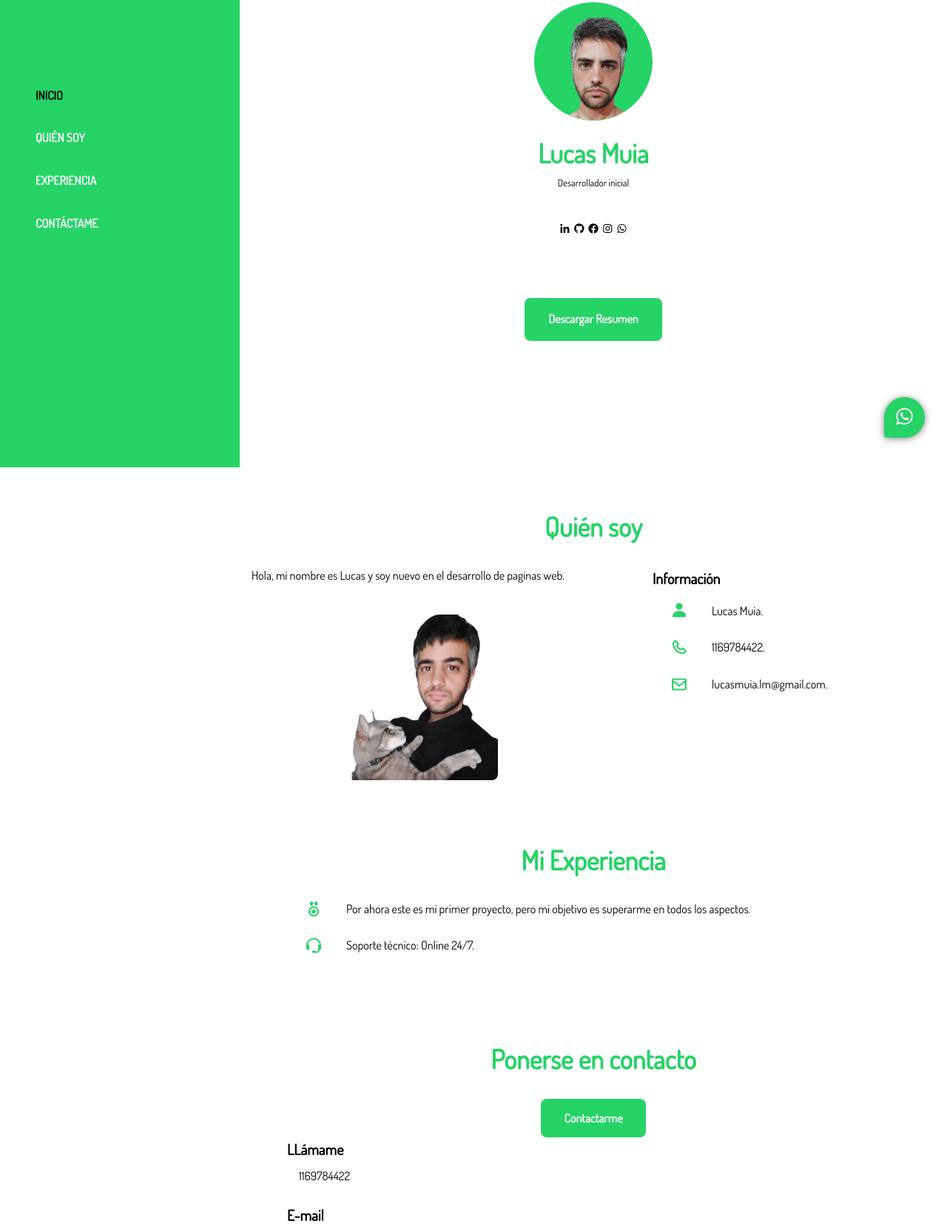
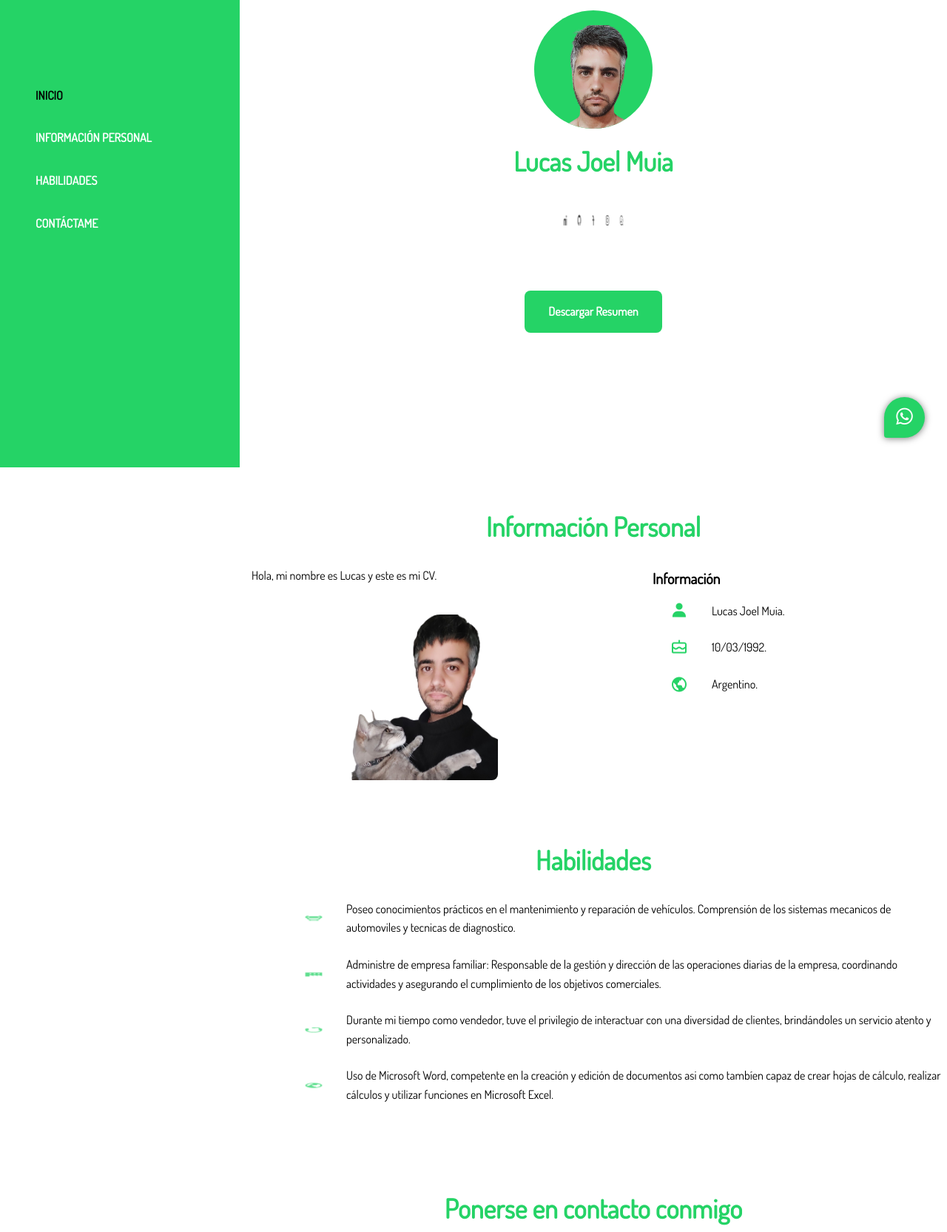
Before and after one commit to lucasmuia/lucasmuia, a plain HTML site: page index.html in a window 1280 px wide. Shown: the part 168-1834 px from the top of the page at 74% size. Drawn offline with nearby package versions, Linux system fonts and the light colour scheme.

Commit message:
Update index.html

```diff
--- a/index.html
+++ b/index.html
@@ -17,6 +17,7 @@
       @import url("https://fonts.googleapis.com/css2?family=Dosis&display=swap");
     </style>
     <title>Curriculum Vitae</title>
+
   </head>
   <body>
     <!-- header -->
@@ -28,6 +29,10 @@
 
         <div>
           <a href="#" class="nav__logo">Mi CV</a>
+          <button id="switch" class="switch">
+            <span><i class='bx bxs-sun bx-tada' ></i></span>
+            <span><i class='bx bxs-moon bx-tada bx-rotate-180' ></i></span>
+          </button>
         </div>
 
         <div class="nav__menu" id="nav-menu">
@@ -36,9 +41,10 @@
           </div>
 
           <ul class="nav__list">
+
             <li class="nav__item"><a href="#Home" class="nav__link active">Inicio</a></li>
-            <li class="nav__item"><a href="#About" class="nav__link">Quién soy</a></li>
-            <li class="nav__item"><a href="#Skills" class="nav__link">Experiencia</a></li>
+            <li class="nav__item"><a href="#About" class="nav__link">Información Personal</a></li>
+            <li class="nav__item"><a href="#Skills" class="nav__link">Habilidades</a></li>
             <li class="nav__item"><a href="#Contact" class="nav__link">Contáctame</a></li>
           </ul>
         </div>
@@ -58,15 +64,15 @@
               <img src="Imagenes/Yo-Sin-Fondo.png" alt="Aparece una imagen mia">
             </div>
 
-            <h1 class="home__title">Lucas Muia</h1>
-            <span class="home__profession">Desarrollador inicial</span>
+            <h1 class="home__title">Lucas Joel Muia</h1>
+            <span class="home__profession"></span>
 
             <div class="home__social">
-              <a href="https://www.linkedin.com/in/lucas-muia-065662259" class="Home__social-link"><i class='bx bxl-linkedin'></i></a>
-              <a href="https://github.com/lucasmuia" class="Home__social-link"><i class='bx bxl-github'></i></a>
-              <a href="https://www.facebook.com/Lucas.Muia" class="Home__social-link"><i class='bx bxl-facebook-circle'></i></a>
-              <a href="https://www.instagram.com/lucasmuiaok" class="Home__social-link"><i class='bx bxl-instagram'></i></a>
-              <a href="https://wa.me/541169784422" class="Home__social-link"><i class='bx bxl-whatsapp'></i></a>
+              <a href="https://www.linkedin.com/in/lucas-muia-065662259" class="Home__social-link" target="_blank" ><i class='bx bxl-linkedin bx-flip-horizontal bx-burst' ></i></a>
+              <a href="https://github.com/lucasmuia" class="Home__social-link" target="_blank" ><i class='bx bxl-github bx-flip-horizontal bx-burst' ></i></i></a>
+              <a href="https://www.facebook.com/Lucas.Muia" class="Home__social-link" target="_blank" ><i class='bx bxl-facebook bx-flip-horizontal bx-burst' ></i></i></a>
+              <a href="https://www.instagram.com/lucasmuiaok" class="Home__social-link" target="_blank" ><i class='bx bxl-instagram bx-flip-horizontal bx-burst' ></i></i></a>
+              <a href="https://wa.me/541169784422" class="Home__social-link" target="_blank" ><i class='bx bxl-whatsapp bx-flip-horizontal bx-burst' ></i></i></a>
             </div>
 
             <a download="" href="#" class="button home__button">Descargar Resumen</a>
@@ -77,11 +83,11 @@
       <!--== Acerca mio ==-->
       <section class="about section" id="About">
         <span class="section-subtitle"></span>
-        <h2 class="section-title">Quién soy</h2>
+        <h2 class="section-title">Información Personal</h2>
 
         <div class="about__container bd-grid">
           <div class="about__data">
-            <p class="about__description">Hola, mi nombre es Lucas y soy nuevo en el desarrollo de paginas web.</p>
+            <p class="about__description">Hola, mi nombre es Lucas y este es mi CV.</p>
             <img src="Imagenes/3-Sin-Fondo.png" alt="" class="about__img">
           </div>
 
@@ -90,18 +96,18 @@
               <h3 class="about__information-title">Información</h3>
 
               <div class="about__information-data">
-                <i class='bx bxs-user about__information-icon'></i>
-                <span>Lucas Muia.</span>
+                <i class='bx bxs-user bx-tada about__information-icon' ></i>
+                <span>Lucas Joel Muia.</span>
               </div>
 
               <div class="about__information-data">
-                <i class='bx bx-phone about__information-icon'></i>
-                <span>1169784422.</span>
+                <i class='bx bx-cake bx-tada about__information-icon' ></i>
+                <span>10/03/1992.</span>
               </div>
 
               <div class="about__information-data">
-                <i class='bx bx-envelope about__information-icon'></i>
-                <span>lucasmuia.lm@gmail.com.</span>
+                <i class='bx bx-world bx-tada bx-flip-vertical about__information-icon' ></i>
+                <span>Argentino.</span>
               </div>
             </div>
           </div>
@@ -110,21 +116,32 @@
 
       <!--== Habilidades ==-->
       <section class="Skills section" id="Skills">
-          <h2 class="section-title">Mi Experiencia</h2>
+          <h2 class="section-title">Habilidades</h2>
 
           <div>
             <div class="about__information">
 
 
                 <div class="about__information-data">
-                  <i class='bx bx-medal about__information-icon'></i>
-                  <span>Por ahora este es mi primer proyecto, pero mi objetivo es superarme en todos los aspectos.</span>
+                  <i class='bx bxs-car-mechanic bx-flip-vertical bx-burst about__information-icon' ></i>
+                  <span> Poseo conocimientos prácticos en el mantenimiento y reparación de vehículos. Comprensión de los sistemas mecanicos de automoviles y tecnicas de diagnostico. </span>
                 </div>
 
                 <div class="about__information-data">
-                  <i class='bx bx-support about__information-icon'></i>
-                  <span>Soporte técnico: Online 24/7.</span>
+                  <i class='bx bxs-factory bx-burst bx-flip-vertical about__information-icon' ></i>
+                  <span> Administre de empresa familiar: Responsable de la gestión y dirección de las operaciones diarias de la empresa, coordinando actividades y asegurando el cumplimiento de los objetivos comerciales. </span>
                 </div>
+
+                <div class="about__information-data">
+                  <i class='bx bx-support bx-flip-vertical bx-burst about__information-icon' ></i>
+                  <span> Durante mi tiempo como vendedor, tuve el privilegio de interactuar con una diversidad de clientes, brindándoles un servicio atento y personalizado. </span>
+                </div>
+
+                <div class="about__information-data">
+                  <i class='bx bx-world bx-flip-vertical bx-burst about__information-icon' ></i>
+                  <span> Uso de Microsoft Word, competente en la creación y edición de documentos asi como tambíen capaz de crear hojas de cálculo, realizar cálculos y utilizar funciones en Microsoft Excel. </span>
+                </div>
+
             </div>
           </div>
 
@@ -132,17 +149,17 @@
 
       <!--== Contactarme ==-->
       <section class="contact section" id="Contact">
-          <h2 class="section-title">Ponerse en contacto</h2>
+          <h2 class="section-title">Ponerse en contacto conmigo</h2>
 
           <div class="contact_container bd-grid">
             <div class="contact__button2">
               <a href="mailto:lucasmuia.lm@gmail.com">
-              <input type="button" value="Contactarme" class="button contact__button">
+              <input type="button" value="Contactarme" class="button contact__button"></a>
             </div>
 
             <div>
                 <div class="contact__info">
-                  <h3 class="contact__subtitle">LLámame</h3>
+                  <h3 class="contact__subtitle">Mi número telefónico</h3>
                   <span class="contact__text">1169784422</span>
                 </div>
 
@@ -152,9 +169,8 @@
                 </div>
 
                 <div class="contact__info">
-                  <h3 class="contact__subtitle">Localización</h3>
-                  <span class="contact__text">Av. Calle Falsa 123</span>
-                  <span class="contact__text">Springfield - USA</span>
+                  <h3 class="contact__subtitle">Localidad</h3>
+                  <span class="contact__text">La Matanza</span>
                 </div>
 
             </div>
@@ -166,13 +182,13 @@
     <!--== Pie de página ==-->
     <footer class="footer section">
       <div class="footer__container bd-grid">
-        <h1 class="footer__title">Lucas</h1>
-        <p class="footer__description">Hola, soy lucas y este es mi sitio web.</p>
+        <h1 class="footer__title">Lucas Joel Muia</h1>
+        <p class="footer__description">Hola, soy lucas y este es mi cv.</p>
 
         <div class="footer__social">
-          <a href="https://www.facebook.com/Lucas.Muia" class="footer__link"><i class="bx bxl-facebook" ></i></a>
-          <a href="https://www.instagram.com/lucasmuiaok" class="footer__link"><i class="bx bxl-instagram" ></i></a>
-          <a href="https://twitter.com/LucasMuiaOk" class="footer__link"><i class="bx bxl-twitter" ></i></a>
+          <a href="https://www.facebook.com/Lucas.Muia" class="footer__link" target="_blank" ><i class='bx bxl-facebook bx-flip-vertical bx-burst' ></i></a>
+          <a href="https://www.instagram.com/lucasmuiaok" class="footer__link" target="_blank" ><i class='bx bxl-instagram bx-flip-vertical bx-burst' ></i></a>
+          <a href="https://twitter.com/LucasMuiaOk" class="footer__link" target="_blank" ><i class='bx bxl-whatsapp bx-flip-vertical bx-burst' ></i></a>
         </div>
 
         <p class="footer__copy">Todos los derechos reservados por LucasMuiaSA - 2023</p>
```
